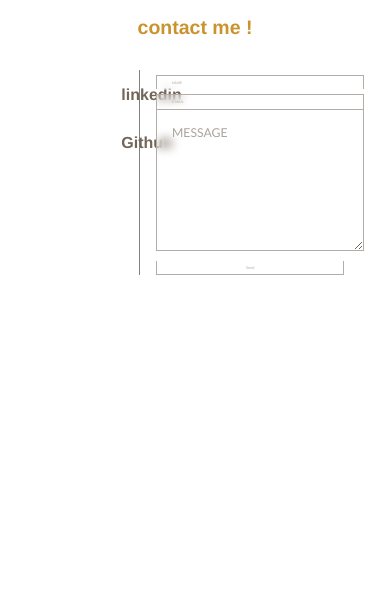
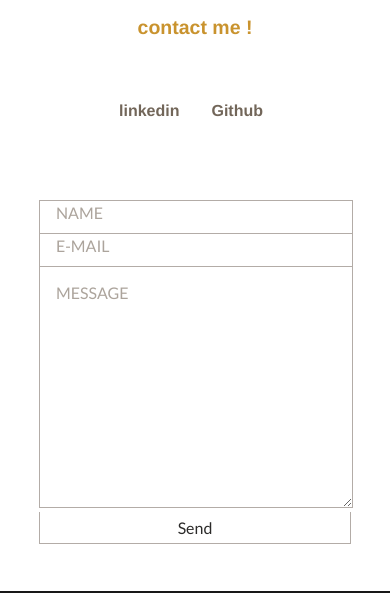
Before and after one commit to moka-web/portfolio2.0, a React (Vite) app: page / in a window 390 px wide. Shown: the part 3196-3789 px from the top of the page. Built offline with nearby package versions, Linux system fonts and the light colour scheme.

Commit message:
contact & projects form & margins

```diff
--- a/src/components/Contact/Contact.jsx
+++ b/src/components/Contact/Contact.jsx
@@ -1,13 +1,11 @@
+import "./contact.css";
 
-import "./contact.css"
+import toast, { Toaster } from "react-hot-toast";
+import React, { useRef } from "react";
+import emailjs from "@emailjs/browser";
 
-import toast, { Toaster } from 'react-hot-toast';
-import React, { useRef } from 'react';
-import emailjs from '@emailjs/browser';
-
-export const Contact = ()=>{
-
-    const notify = () => toast('Here is your toast.');
+export const Contact = () => {
+  const notify = () => toast("Here is your toast.");
 
   const form = useRef();
 
@@ -19,44 +17,51 @@ export const Contact = ()=>{
       nombre: /^[a-zA-ZÀ-ÿ\s]{1,40}$/, // Letras y espacios, pueden llevar acentos.
       password: /^.{4,12}$/, // 4 a 12 digitos.
       correo: /^[a-zA-Z0-9_.+-]+@[a-zA-Z0-9-]+\.[a-zA-Z0-9-.]+$/,
-        telefono: /^\d{7,14}$/ // 7 a 14 numeros.
-      }
+      telefono: /^\d{7,14}$/, // 7 a 14 numeros.
+    };
 
     let username = e.target.user_name.value;
     let email = e.target.user_email.value;
-        let message = e.target.message.value ;
+    let message = e.target.message.value;
 
-        if (!expresiones.usuario.test(username) || !expresiones.correo.test(email)) {
-            return toast.error("los campos no son correctos")
-        }else{
-
-            emailjs.sendForm('service_m551caz', 'template_tei8h0e', form.current, 'w1YVZgG5PWG7M2jhN')
+    if (
+      !expresiones.usuario.test(username) ||
+      !expresiones.correo.test(email)
+    ) {
+      return toast.error("los campos no son correctos");
+    } else {
+      emailjs
+        .sendForm(
+          "service_m551caz",
+          "template_tei8h0e",
+          form.current,
+          "w1YVZgG5PWG7M2jhN"
+        )
 
         .then((result) => {
-                return toast.success('el Email fue enviado!')
-
+          return toast.success("el Email fue enviado!");
         });
-
-
     }
   };
 
+  return (
+    <>
+      {/* <img  className="rocket-contact" src="https://em-content.zobj.net/source/microsoft-teams/337/rocket_1f680.png" alt="" /> */}
+      <div id="contact" className="contact">
+        <div>
+          <Toaster />
+        </div>
+        <h1>contact me ! </h1>
+        <div className="form-container">
 
 
-
-
-
-    return(
-        <>
-            {/* <img  className="rocket-contact" src="https://em-content.zobj.net/source/microsoft-teams/337/rocket_1f680.png" alt="" /> */}
-            <div id="contact"  className="contact">
-            <div><Toaster/></div>
-                <h1>contact me ! </h1>
-                <div className="form-container">
           <div className="contact-list">
             <ul>
               <li>
-                                <a target="_blank" href="https://www.linkedin.com/in/tomasjuarez/">
+                <a
+                  target="_blank"
+                  href="https://www.linkedin.com/in/tomasjuarez/"
+                >
                   {/* <img style={{width:"1.5vw"}} src={iconoLinkedin} alt="" />  */}
                   linkedin
                 </a>
@@ -69,15 +74,26 @@ export const Contact = ()=>{
               </li>
             </ul>
           </div>
-                    <form ref={form} onSubmit={sendEmail} className="topBefore">
-                        <input type="hidden" name="contact_number"/>
-                        <input  name="user_name" id="name" type="text" placeholder="NAME"/>
-                        <input  name="user_email" id="email" type="text" placeholder="E-MAIL"/>
-                        <textarea name="message" id="message" type="text" placeholder="MESSAGE"></textarea>
-                        <input  id="submit" type="submit" value="Send"/>
+
+          <form ref={form} onSubmit={sendEmail} className="myform">
+            <input type="hidden" name="contact_number" />
+            <input name="user_name" id="name" type="text" placeholder="NAME" />
+            <input
+              name="user_email"
+              id="email"
+              type="text"
+              placeholder="E-MAIL"
+            />
+            <textarea
+              name="message"
+              id="message"
+              type="text"
+              placeholder="MESSAGE"
+            ></textarea>
+            <input id="submit" type="submit" value="Send" />
           </form>
         </div>
       </div>
     </>
-    )
-}
+  );
+};
--- a/src/components/Contact/contact.css
+++ b/src/components/Contact/contact.css
@@ -51,27 +51,11 @@
 
 
 
-input::-webkit-input-placeholder, textarea::-webkit-input-placeholder {
-  color: #aca49c;
-  font-size: 0.875em;
-}
-
-input:focus::-webkit-input-placeholder, textarea:focus::-webkit-input-placeholder {
-  color: #bbb5af;
-}
-
-input::-moz-placeholder, textarea::-moz-placeholder {
-  color: #aca49c;
-  font-size: 0.875em;
-}
-
-input:focus::-moz-placeholder, textarea:focus::-moz-placeholder {
-  color: #bbb5af;
-}
 
 input::placeholder, textarea::placeholder {
   color: #aca49c;
-  font-size: 0.875em;
+  font-size: 1rem;
+  padding: 1rem;
 }
 
 input:focus::placeholder, textarea::focus:placeholder {
@@ -127,19 +111,13 @@ input:hover:focus::-ms-placeholder, textarea:hover::focus:-ms-placeholder {
 
 
 
-#form {
-
-  width: 30vw;
-  /* margin: 0% auto 100px auto; */
-
-}
 
 input {
   font-family: 'Lato', sans-serif;
   font-size: 1vw;
-  width: 90%;
+  width: 100%;
   height: 3.5vw;
-  padding: 0px 15px 0px 15px;
+  padding: 0px;
   backdrop-filter: blur(5px);
   background: transparent;
   outline: none;
@@ -160,11 +138,11 @@ input:hover {
 }
 
 textarea {
-   width: 90%;
-  max-width: 100%;
-  height: 110px;
+   width: 100%;
+
+  height: 15rem;
   max-height: 60%;
-  padding: 15px;
+  padding: 0;
 
   background: transparent;
   backdrop-filter: blur(5px);
@@ -188,13 +166,13 @@ textarea:hover {
 }
 
 #submit {
-  /* width: 30vw !important; */
-  width:96.5%;
-  padding: 0;
-  margin: -5px 0px 0px 0px;
+  width:100%;
+  max-width: 100%;
+  padding-right: 0;
+  margin: 0;
   font-family: 'Lato', sans-serif;
-  font-size: 1vw;
-  color: #b3aca7;
+  font-size: 1rem;
+  color: #2b2a29;
   backdrop-filter: blur(5px);
   outline:none;
   cursor: pointer;
@@ -206,10 +184,80 @@ textarea:hover {
   color: #e2dedb;
 }
 
-.rocket-contact{
-    position:absolute;
-    z-index: -3;
-    left: 40%;
-   top:320%;
+
+
+
+
+@media screen and (max-width: 768px){
+
+  .contact{
+    height: 70vh;
+    padding: 0 10% 0 10%;
 
 }
+
+
+  .form-container{
+    display: flex;
+    flex-direction: column;
+    justify-content: center;
+    margin-top: 10%;
+    /* justify-content: space-between; */
+  }
+
+  .contact-list{
+    border-right: none;
+    width: 100%;
+  }
+
+  .contact-list ul {
+    display: flex;
+    justify-content: space-around;
+    margin-left: 1.5rem;
+  }
+
+
+  .contact-list ul li{
+    list-style: none;
+    margin: 1rem;
+    display: flex;
+    justify-content: center !important;
+    text-align: center ;
+  }
+
+
+  .myform{
+    margin-top: 3rem;
+  }
+
+  input::placeholder, textarea::placeholder {
+    color: #aca49c;
+    font-size: 1rem;
+    padding: 1rem;
+  }
+
+
+
+  input {
+    font-family: 'Lato', sans-serif;
+    width: 100%;
+    height: 2rem;
+    padding: 0px;
+    backdrop-filter: blur(5px);
+    background: transparent;
+    outline: none;
+    color: #726659;
+
+    border: solid 1px #b3aca7;
+    border-bottom: none;
+  /*
+    transition: all 0.3s ease-in-out;
+    -webkit-transition: all 0.3s ease-in-out;
+    -moz-transition: all 0.3s ease-in-out;
+    -ms-transition: all 0.3s ease-in-out; */
+  }
+
+
+
+
+}
--- a/src/components/Home/home.css
+++ b/src/components/Home/home.css
@@ -1,12 +1,10 @@
-.home{
+.home {
   display: flex;
   height: 100vh;
   width: 80%;
   margin: 0 auto;
-
 }
-.home-container2{
-
+.home-container2 {
   width: 60%;
   margin: 5% 0 0 5%;
   /* border-radius: 50% 45% 50% 45%; */
@@ -20,51 +18,45 @@
   /* box-shadow: 0px 10px 10px rgba(66, 63, 63, 0.288); */
 }
 
-
-.home-info{
+.home-info {
   width: 80%;
   /* margin: 0 auto; */
   transform: rotate(0deg);
 }
 
-.home-info p{
-    margin-top: 10% ;
-    width:65%;
-    color:rgb(112, 107, 107);
-
+.home-info p {
+  margin-top: 10%;
+  width: 65%;
+  color: rgb(112, 107, 107);
 }
 
-.home-info h1{
+.home-info h1 {
   font-size: 5vw;
 
   color: rgb(112, 107, 107);
-
 }
-.home-info button{
+.home-info button {
   border: solid 1px #c9932e;
   background-color: transparent;
   cursor: pointer;
   height: 5vh;
   border-radius: 5px;
-    margin-left: 20% ;
+  margin-left: 20%;
 }
 
-.react-icon{
-    width:5vw;
+.react-icon {
+  width: 5vw;
 }
 
-.stack-icons{
-
+.stack-icons {
   width: 50%;
   display: flex;
   /* justify-content: center; */
   justify-content: space-between;
-margin-top:20% ;
-
+  margin-top: 20%;
 }
 
-
-.container-main-img{
+.container-main-img {
   /*
 
     border: solid 5px #c9932e ; */
@@ -73,37 +65,32 @@ margin-top:20% ;
   top: 0%;
   right: 5%;
   bottom: 0%;
-    background: rgb(201,147,32);
-    background: linear-gradient(180deg, rgba(201,147,32,1) 35%, rgba(249,249,245,1) 100%);
-    border-radius: 0 0  45% 45% ;
+  background: rgb(201, 147, 32);
+  background: linear-gradient(
+    180deg,
+    rgba(201, 147, 32, 1) 35%,
+    rgba(249, 249, 245, 1) 100%
+  );
+  border-radius: 0 0 45% 45%;
   height: 100%;
   width: 40vw;
   display: flex;
   overflow: hidden;
   justify-content: center;
-
 }
 
 
-.container-main-img img{
 
-
-}
-
-
-@media screen and (max-width: 768px){
-
-    .home{
+@media screen and (max-width: 768px) {
+  .home {
     display: flex;
     flex-wrap: wrap-reverse;
     justify-content: center;
     height: 100vh;
     width: 100%;
     margin: 0 auto;
-
   }
-      .home-container2{
-
+  .home-container2 {
     width: 100%;
     margin: 30% 0 0 0%;
 
@@ -112,10 +99,9 @@ margin-top:20% ;
     align-items: center;
     padding-top: 5%;
     height: 65%;
-
   }
 
-        .home-info{
+  .home-info {
     width: 100%;
     /* margin: 0 auto; */
     transform: rotate(0deg);
@@ -125,25 +111,26 @@ margin-top:20% ;
     flex-direction: column;
   }
 
-
-    .stack-icons{
-
+  .stack-icons {
     width: 50%;
     display: flex;
-
 
     /* margin-top:20% ; */
     margin: 20% auto;
   }
 
-      .container-main-img{
+  .container-main-img {
     position: absolute;
     top: 10%;
     right: 25%;
     bottom: 0%;
-        background: rgb(201,147,32);
-        background: linear-gradient(180deg, rgba(201,147,32,1) 35%, rgba(249,249,245,1) 100%);
-        border-radius: 50% ;
+    background: rgb(201, 147, 32);
+    background: linear-gradient(
+      180deg,
+      rgba(201, 147, 32, 1) 35%,
+      rgba(249, 249, 245, 1) 100%
+    );
+    border-radius: 50%;
     height: 12rem;
     width: 12rem;
     display: flex;
@@ -152,7 +139,7 @@ margin-top:20% ;
     z-index: -5;
   }
 
-      .react-icon{
-        width:10vw;
+  .react-icon {
+    width: 10vw;
   }
 }
```
Lines whose indentation alone changed are shown as unchanged.
